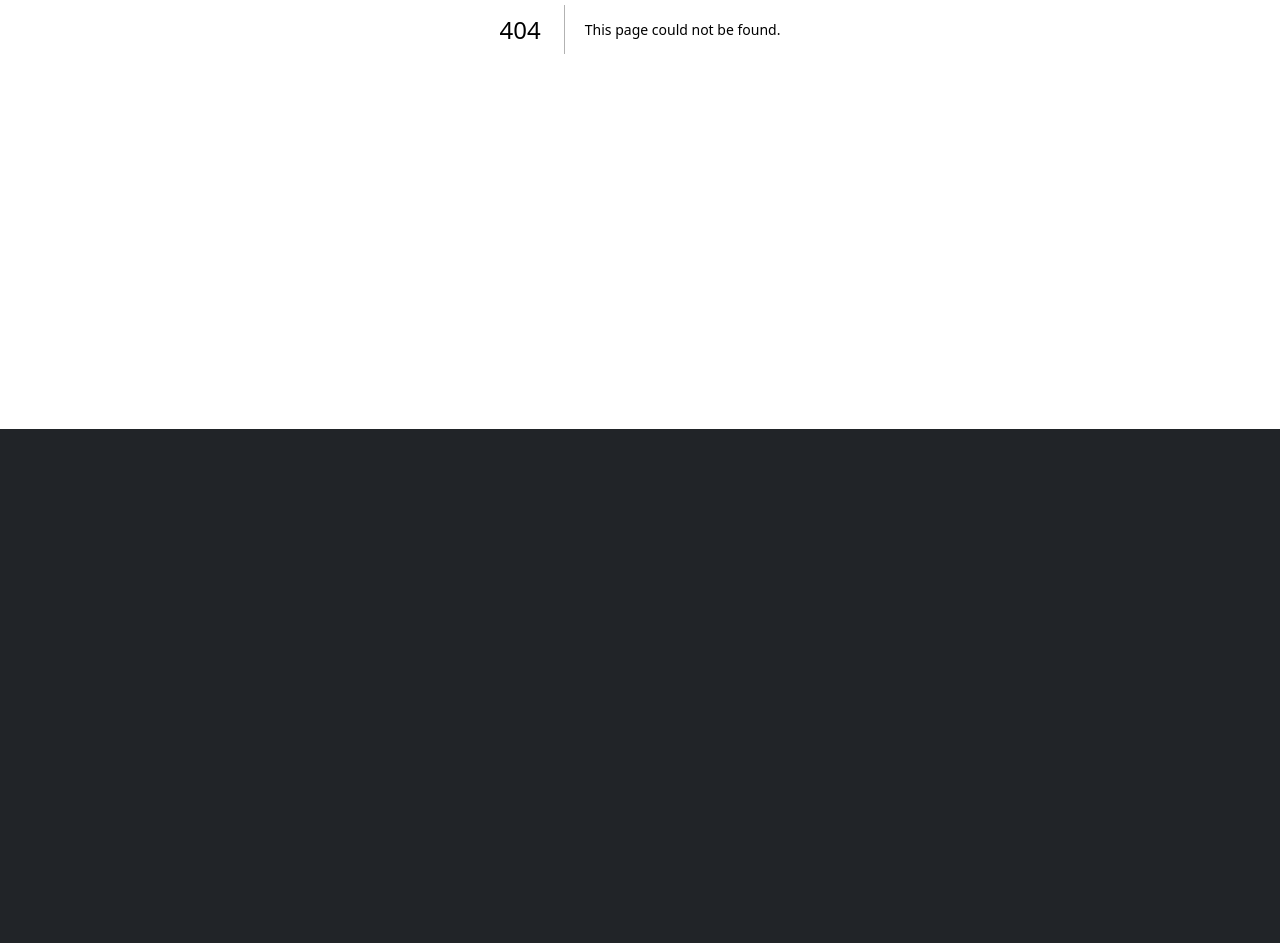
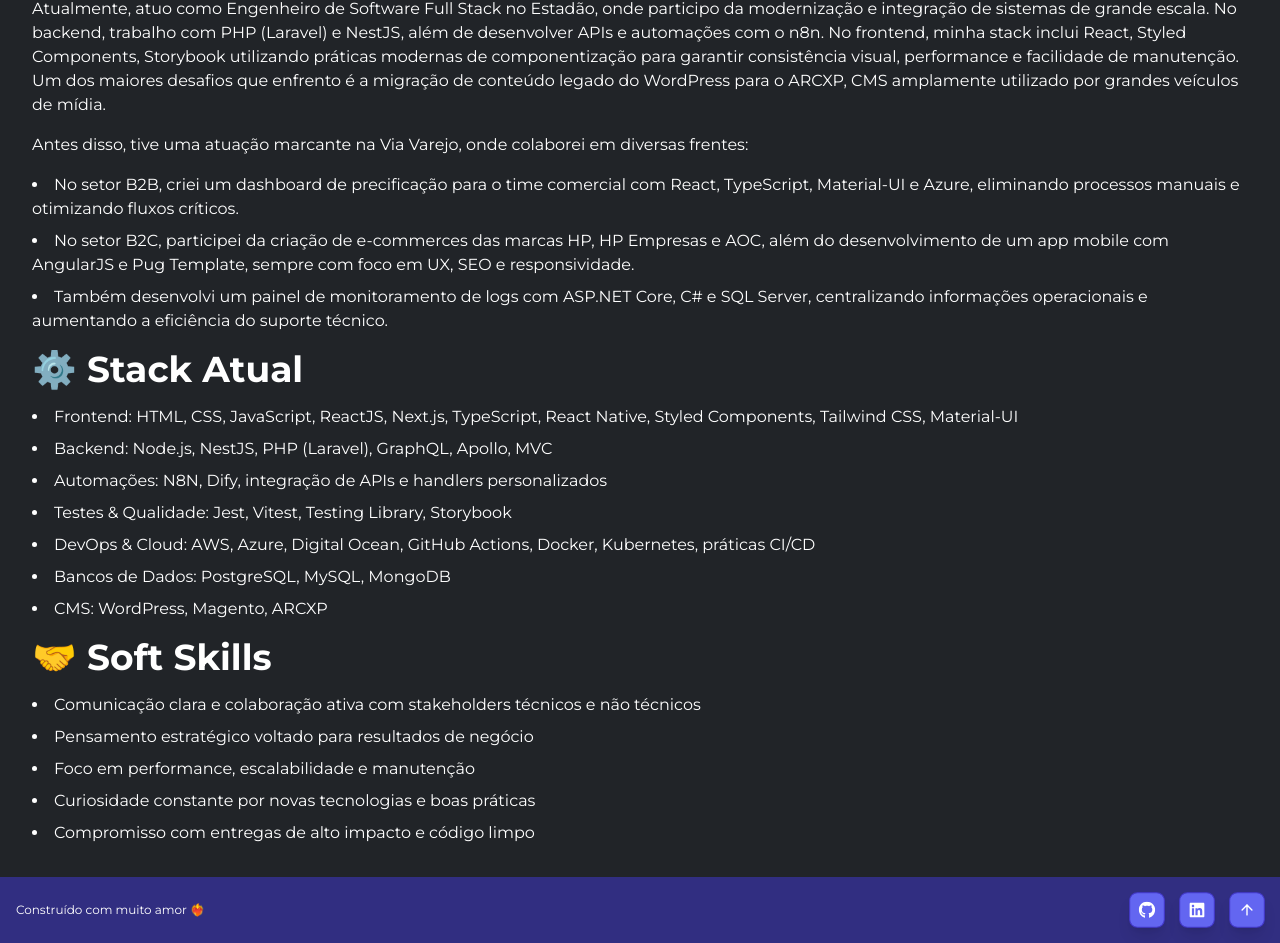
Before and after one commit to ogeraldoluizcom/ogeraldoluiz, a Next.js app: page /about in a window 1280 px wide. Before the commit this address had no page. Shown: the part 371-1314 px from the top of the page. Before the commit the page ends 800 px from the top, so only its background shows below. Built offline with nearby package versions, Linux system fonts and the light colour scheme.

Commit message:
Add About page with AboutMe, Stack, and SoftSkills components

```diff
--- /dev/null
+++ b/src/app/(marketing)/about/page.tsx
@@ -0,0 +1,17 @@
+import { AboutMe } from './components/about-me'
+import { Stack } from './components/stack'
+import { SoftSkills } from './components/soft-skills'
+
+const About = () => {
+  return (
+    <section className="flex flex-col min-h-screen">
+      <div className="space-y-4 p-8">
+        <AboutMe />
+        <Stack />
+        <SoftSkills />
+      </div>
+    </section>
+  )
+}
+
+export default About
```
